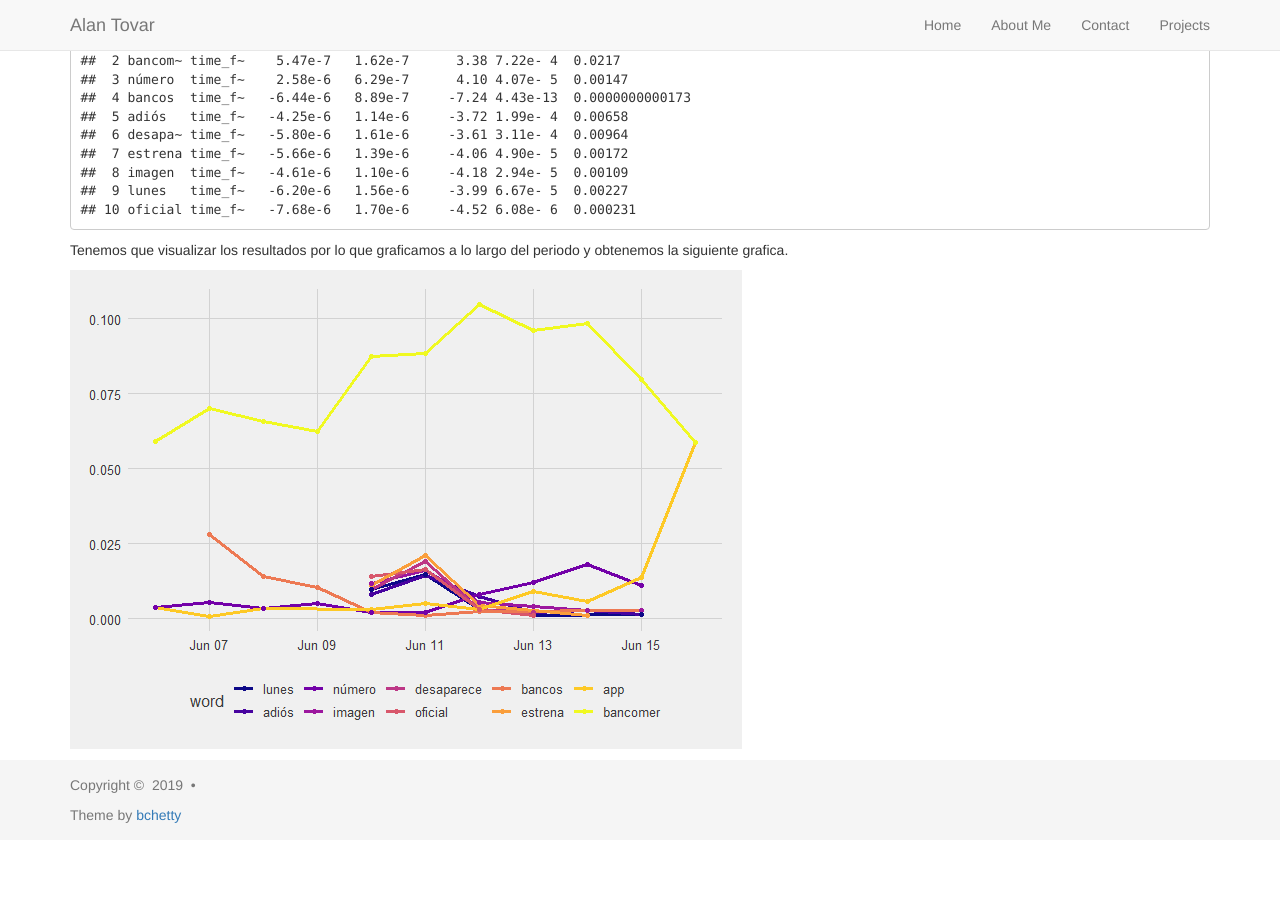
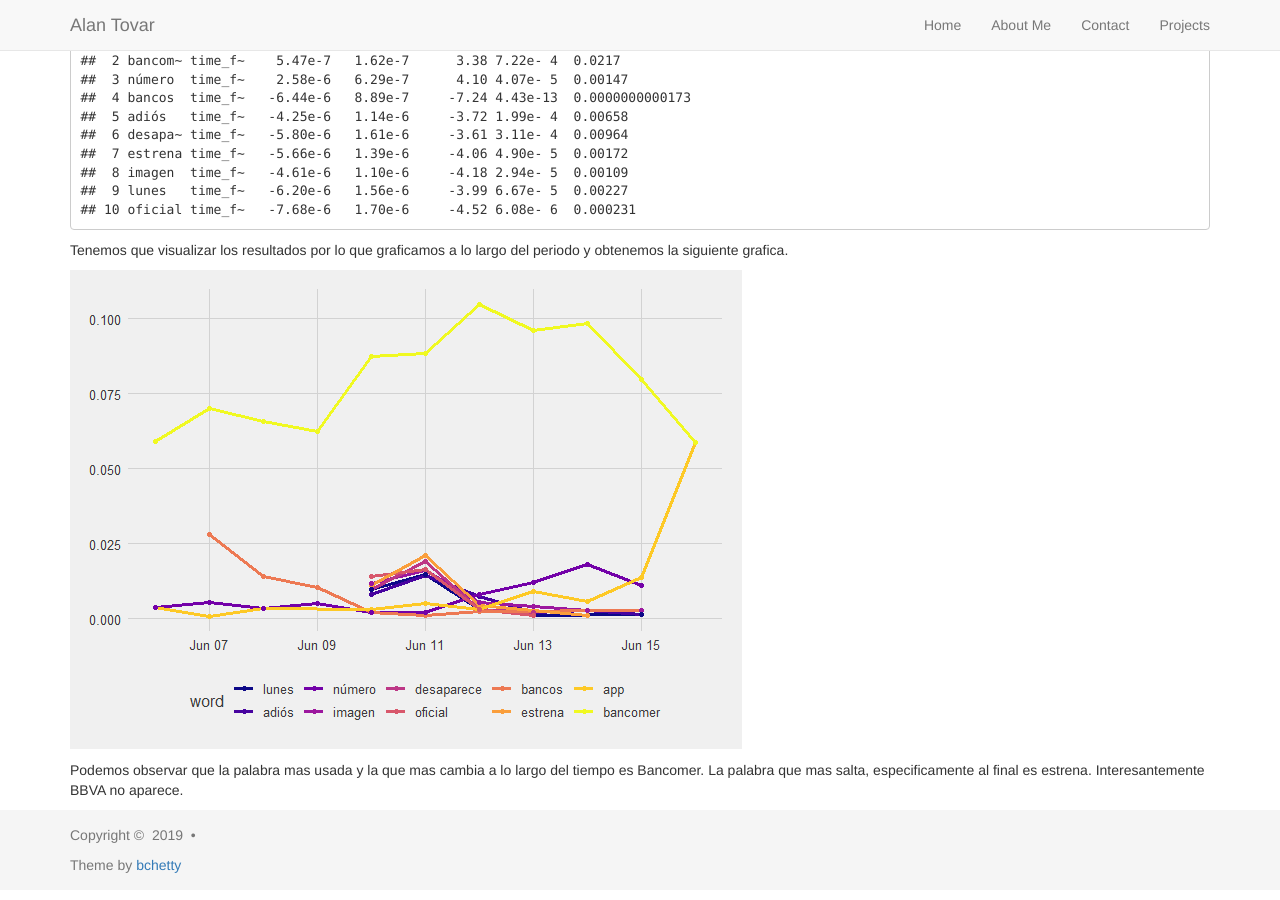
Before and after one commit to atovav/atovav.github.io, a Jekyll site: the page built from pages/projects/BBVA.md, in a window 1280 px wide and 900 px high, scrolled down 3904 px. Built offline with Jekyll 4.4.1, drawn with Linux system fonts in a browser that asks for light colours; nearby versions of some CDN libraries; before the commit the page ends 4754 px from its top, so only the background shows below that.

Commit message:
Add text

```diff
--- a/pages/projects/BBVA.md
+++ b/pages/projects/BBVA.md
@@ -126,3 +126,7 @@ Posteriormente extraemos las pendientes de cada modelo y buscamos las más impor
 Tenemos que visualizar los resultados por lo que graficamos a lo largo del periodo y obtenemos la siguiente grafica.
 
 ![](BBVA_files/figure-markdown_github/unnamed-chunk-9-1.png)
+
+Podemos observar que la palabra mas usada y la que mas cambia a lo largo del tiempo es Bancomer. La
+palabra que mas salta, especificamente al final es estrena.
+Interesantemente BBVA no aparece.
```
